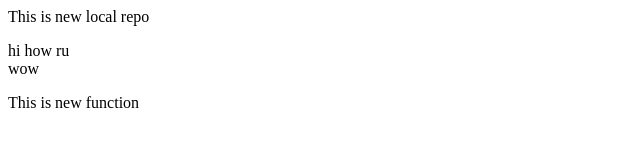
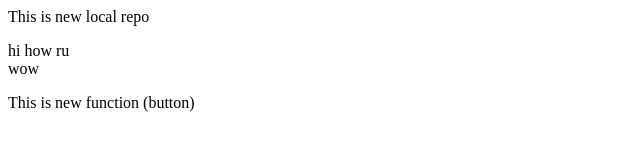
Before and after one commit to tabshaik/localrepo, a plain HTML site: page index.html in a window 1280 px wide. Shown: the full height of the page, 0-640 px from the left. Drawn offline with Linux system fonts and the light colour scheme.

```diff
--- a/index.html
+++ b/index.html
@@ -2,4 +2,4 @@
 hi how ru
 <br> wow </br>
 
-<p> This is new function</p>
+<p> This is new function (button)</p>
```
